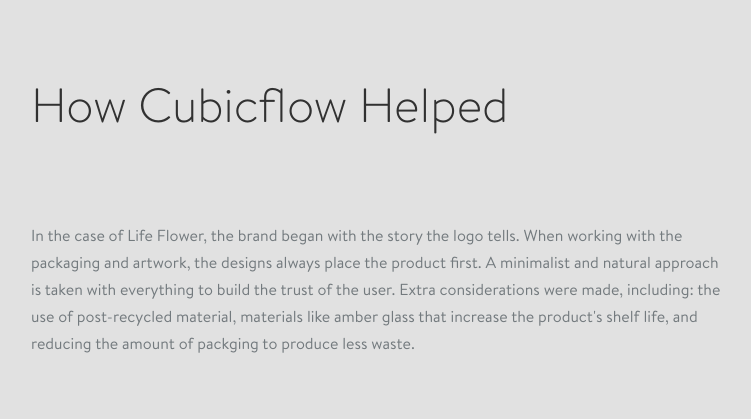
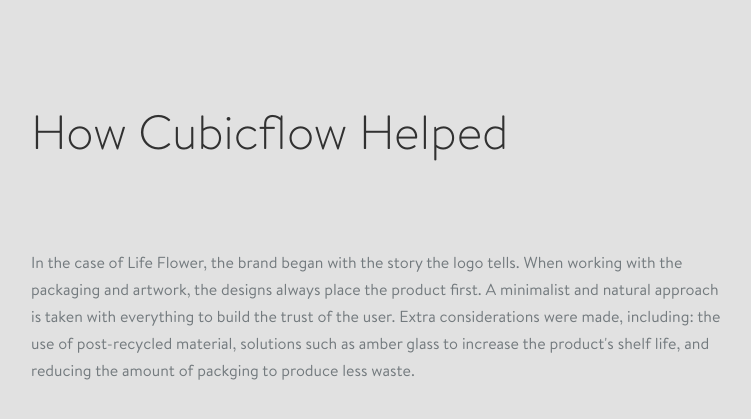
Before and after one commit to cubicflow/cubicflow, a Jekyll site: the page built from _casestudies/lifeflower.html, in a window 1280 px wide and 900 px high, scrolled down 1841 px, cut to the strip 36-485 px from the top of the window. Shown: the top 419 px of the strip, without its empty margins (259-1010 px from the left). Built offline with Jekyll 4.4.1, drawn with Linux system fonts in a browser that asks for light colours; some of the changed text lies outside the part shown.

Commit message:
case study text edits

```diff
--- a/_casestudies/lifeflower.html
+++ b/_casestudies/lifeflower.html
@@ -26,7 +26,7 @@
 
 <section class="casestudy__section container-xsmall">
   <h1>The Challenge</h1>
-  <p>Life Flower Care, a boutique Californian cosmetics line, required a brand and artwork to promote their product. Playing in a crowded and diverse market, Life Flower's identity would therefore need to center around their business and products' ethos, and their story told in a clear and no-nonsense way.</p>
+  <p>Life Flower Care, a boutique Californian cosmetics line, required a brand and artwork to promote their product. Playing in a crowded and diverse market, Life Flower's identity would therefore need to center around the ethos to both their business and offerings, their story told in a clear and no-nonsense way.</p>
 
   <div class="casestudy__icons">
     <div class="casestudy__icons__icon">
@@ -51,7 +51,7 @@
 
 <section class="casestudy__section container-xsmall">
   <h1>How Cubicflow Helped</h1>
-  <p>In the case of Life Flower, the brand began with the story the logo tells. When working with the packaging and artwork, the designs always place the product first. A minimalist and natural approach is taken with everything to build the trust of the user. Extra considerations were made, including: the use of post-recycled material, materials like amber glass that increase the product's shelf life, and reducing the amount of packging to produce less waste.</p>
+  <p>In the case of Life Flower, the brand began with the story the logo tells. When working with the packaging and artwork, the designs always place the product first. A minimalist and natural approach is taken with everything to build the trust of the user. Extra considerations were made, including: the use of post-recycled material, solutions such as amber glass to increase the product's shelf life, and reducing the amount of packging to produce less waste.</p>
 </section>
 
 
```
Also changed, not shown: _casestudies/shotbud.html (+5 -5 lines).
